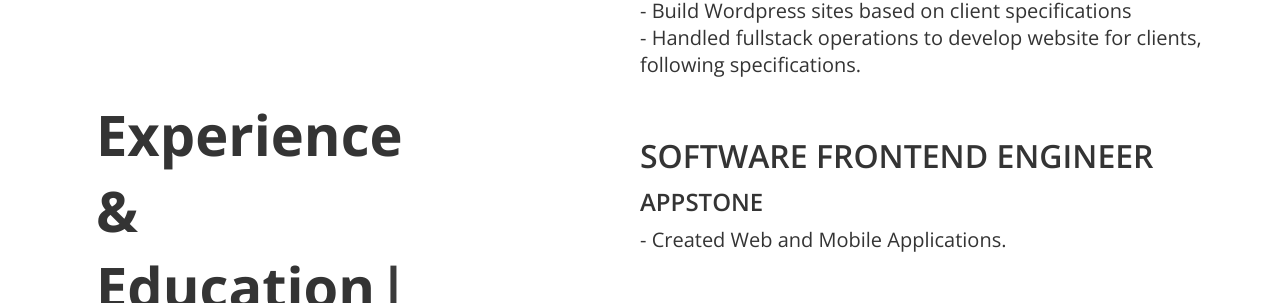
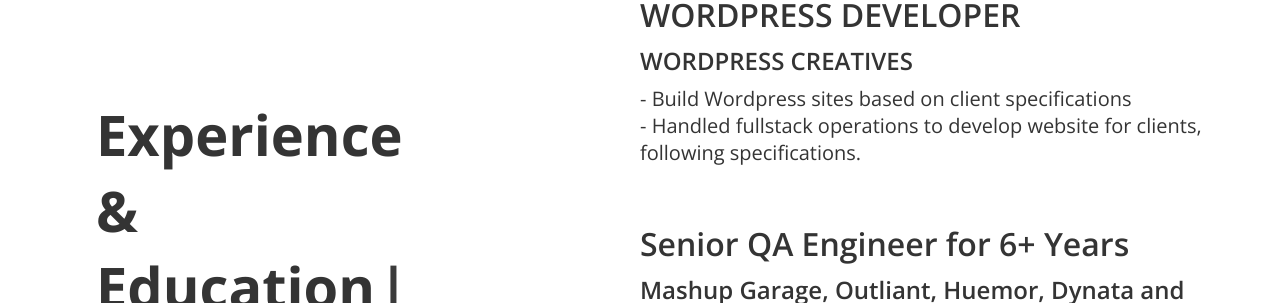
Before and after one commit to ornops/fe-portfolio, a React (Create React App) app: page / in a window 1280 px wide. Shown: the part 1790-2093 px from the top of the page. Built offline with nearby package versions, Linux system fonts and the light colour scheme.

Commit message:
Removed Software Engineer experience

```diff
--- a/src/components/3-experience-section/experience-section.components.jsx
+++ b/src/components/3-experience-section/experience-section.components.jsx
@@ -1,9 +1,9 @@
 import './experience-section.styles.css'
 import TypeWriter from '../typewriter'
 
-const ExperienceSection = () =>{
+const ExperienceSection = () => {
 
-    return(
+    return (
         <div className="section-container experience-section">
             <div className="experience-left-section">
                 <h1><TypeWriter words="Experience & Education" /></h1>
@@ -22,7 +22,7 @@
                     </div>
                 </div>
 
-                <div className="individual-experience-container">
+                {/* <div className="individual-experience-container">
                     <div className="experience-position">
                         <p>SOFTWARE FRONTEND ENGINEER</p>
                     </div>
@@ -32,7 +32,7 @@
                     <div className="experience-job-details">
                         <p>- Created Web and Mobile Applications.</p>
                     </div>
-                </div>
+                </div> */}
 
                 <div className="individual-experience-container">
                     <div className="experience-position">
```
